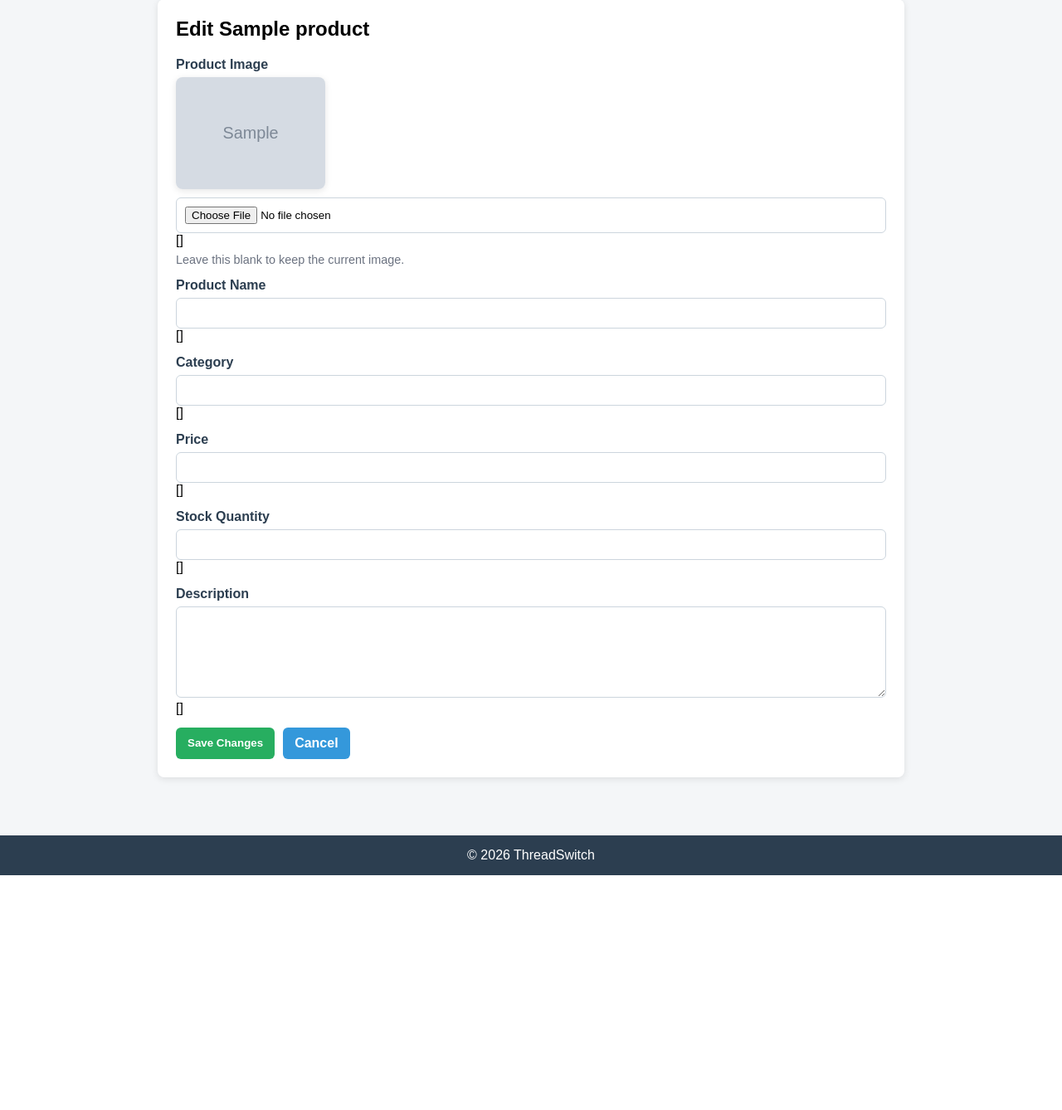
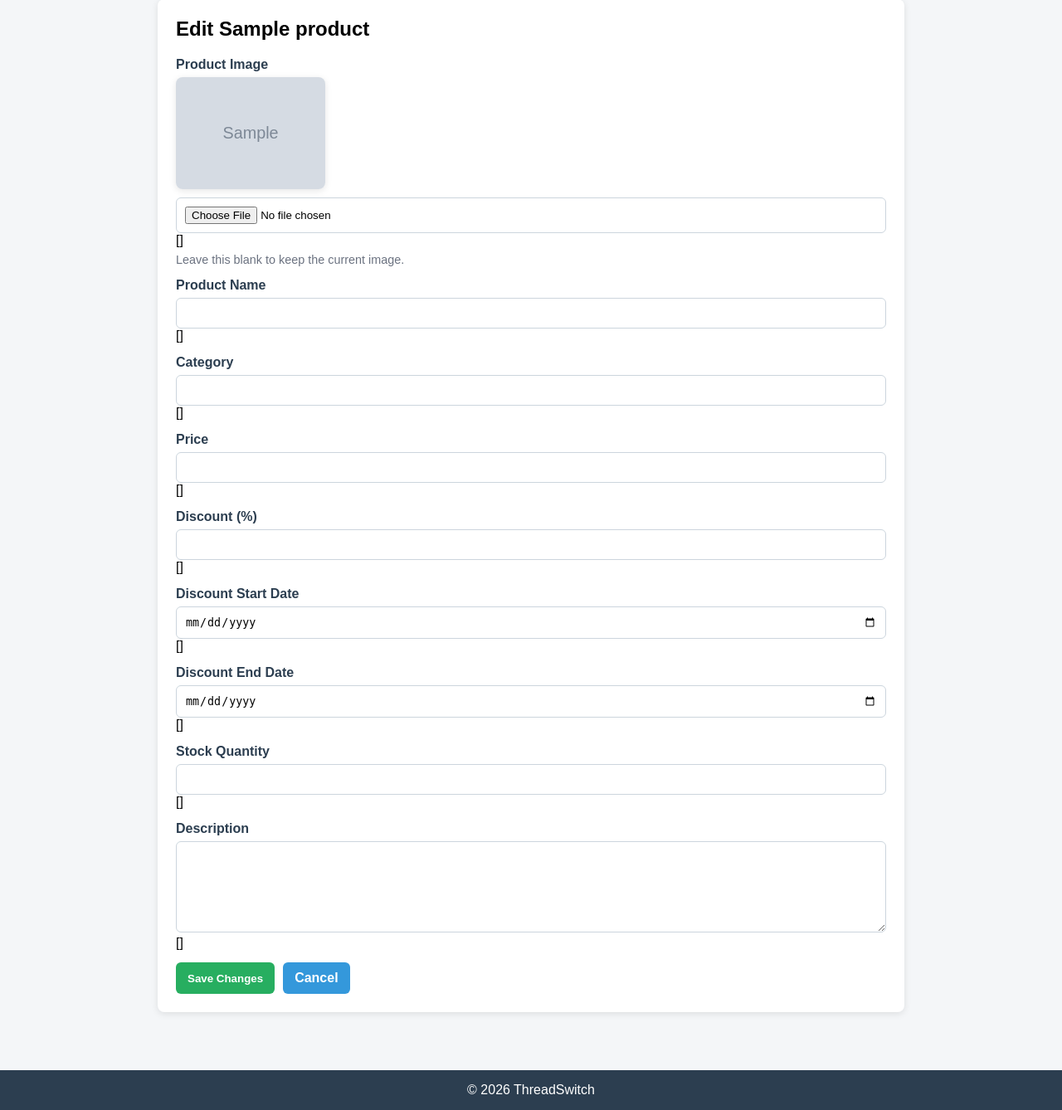
Before and after one commit to loydemily6373/Group_1, a Django app: template products/templates/products/product_edit.html in a window 1280 px wide. Shown: the part 179-1517 px from the top of the page at 83% size. Before the commit the page ends 1234 px from the top, so only its background shows below. Run offline with Django 5.2, Linux system fonts and the light colour scheme; the template is opened without the code that fills it: most values are stand-ins (such as "Sample title", 1, 10 or a date in 2020); grey boxes marked "Sample" are stand-in pictures; form fields are guessed from the names that the template uses.

Commit message:
Enhance product edit form with discount fields
Added fields for discount percentage and dates to the product edit form.  #64

```diff
--- a/products/templates/products/product_edit.html
+++ b/products/templates/products/product_edit.html
@@ -183,6 +183,24 @@
                 </div>
 
                 <div class="field">
+                    <label for="{{ form.discount_percentage.id_for_label }}">Discount (%)</label>
+                    {{ form.discount_percent }}
+                    {{ form.discount_percent.errors }}
+                </div>
+
+                <div class="field">
+                    <label for="{{ form.discount_start_date.id_for_label }}">Discount Start Date</label>
+                    {{ form.discount_start_date }}
+                    {{ form.discount_start_date.errors }}
+                </div>
+
+                <div class="field">
+                    <label for="{{ form.discount_end_date.id_for_label }}">Discount End Date</label>
+                    {{ form.discount_end_date }}
+                    {{ form.discount_end_date.errors }}
+                </div>
+
+                <div class="field">
                     <label for="{{ form.stock.id_for_label }}">Stock Quantity</label>
                     {{ form.stock }}
                     {{ form.stock.errors }}
```
